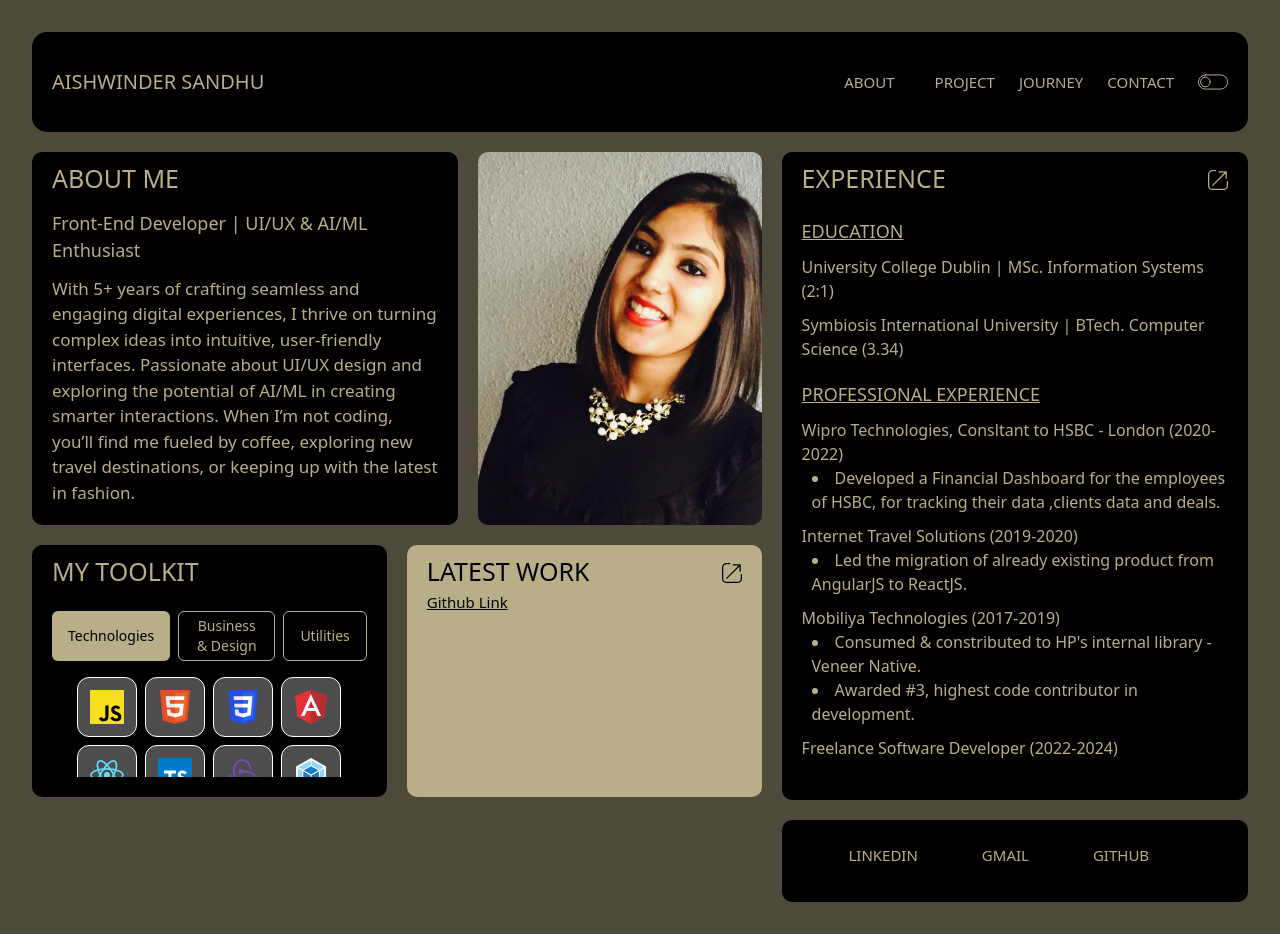
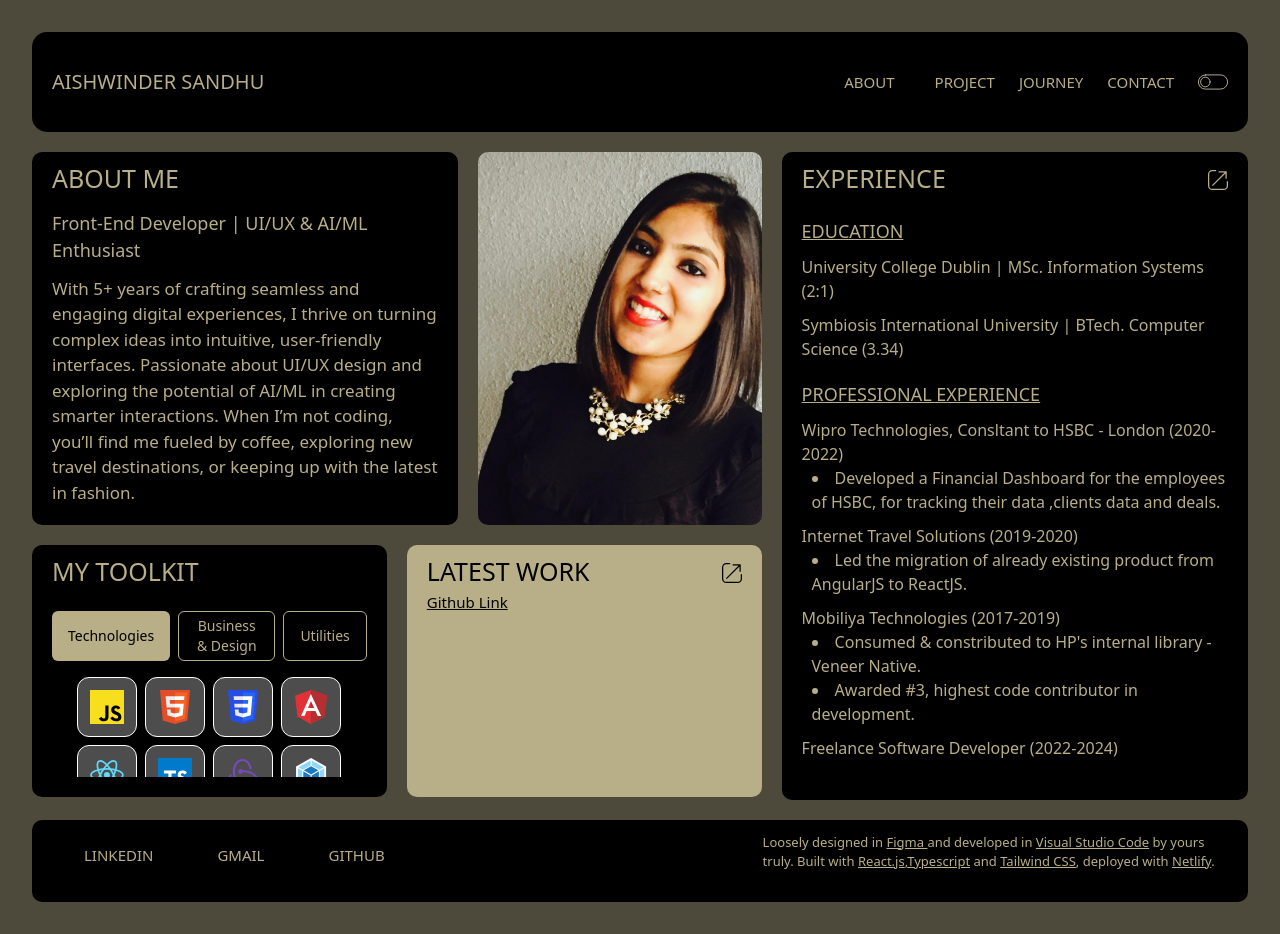
Before and after one commit to aishwindersandhu/portfolio, a React (Vite) app: page / in a window 1280 px wide. Built offline with nearby package versions, Linux system fonts and the light colour scheme.

Commit message:
Changes for Footer

```diff
--- a/src/App.tsx
+++ b/src/App.tsx
@@ -2,6 +2,7 @@ import React, { useContext } from 'react';
 import { Header } from './components/Header';
 import { ThemeContext, ThemeContextProvider } from './components/ThemeContext';
 import { LayoutComponent } from './components/Layout';
+import { Footer } from './components/Footer';
 import '../src/index.css';
 //can also include styled components here, to improve way of writing and assembling components
 export default function App() {
@@ -20,6 +21,7 @@ export default function App() {
             <div>
             </div>
           </div>
+           <div className="flex flex-row  mt-5"><Footer></Footer></div>
         </div>
       </div>
   );
--- a/src/components/Experience.tsx
+++ b/src/components/Experience.tsx
@@ -53,7 +53,6 @@ export const Experience = () => {
               </ul>
               </div>
             <div className="experience-data"><a  href="https://www.questglobal.com/" target="_blank"><b>Freelance Software Developer (2022-2024)</b></a></div>
-
           </div>
 
         </div>
--- a/src/components/Footer.tsx
+++ b/src/components/Footer.tsx
@@ -1,15 +1,18 @@
 import React, { useContext } from 'react';
 import { ThemeContext } from './ThemeContext';
+import '../styles/footer.css'
 
 export const Footer = () => {
-  const {lightMode} = useContext(ThemeContext);
+  const { lightMode } = useContext(ThemeContext);
   const styles = {
-    footerSection: `${lightMode ? `bg-[#CEC4A7]`:`bg-black`} h-full about-section pt-2 p-5 w-full`
+    footerSection: `${lightMode ? `bg-[#CEC4A7]` : `bg-black`} h-full about-section pt-2 p-5 w-full`
   }
   return (
     <React.Fragment>
       <div className={styles.footerSection}>
-        <nav style={{ display: 'flex', justifyContent: 'center' }}>
+        <div className="flex flex-row">
+          <div className="w-3/5">
+            <nav style={{ display: 'flex', justifyContent: 'left' }}>
               <a href="https://www.linkedin.com/in/aishwinder-sandhu-3b5002102/"
                 target="_blank"
                 className="header-nav" style={{ margin: '1rem 2rem 1rem 2rem' }} >LINKEDIN</a>
@@ -19,6 +22,16 @@ export const Footer = () => {
               <a href="#contact" className="header-nav"></a>
             </nav>
           </div>
+          <div className="w-2/5 footerNote">
+            <div>Loosely designed in <a href="https://www.figma.com/design/jqBJpvykIWkLrIWbITWCmx/Aishwinder-Portfolio-Dark?node-id=0-1&p=f&t=YUlEc73l9fWzA1jA-0" target='_blank' className="footerTech">Figma </a>
+             and developed in <a href="https://code.visualstudio.com/" className="footerTech" target="blank">Visual Studio Code</a> by yours truly. Built with <a href="https://react.dev/" className="footerTech" target="_blank">React.js</a>,
+            <a href="https://www.typescriptlang.org/" className="footerTech" target="_blank">Typescript</a> and <a href="https://tailwindcss.com/" className="footerTech" target="_blank">Tailwind CSS</a>, deployed with <a href="https://www.netlify.com/" target="_blank" className="footerTech">Netlify</a>. </div>
+          </div>
+
+        </div>
+
+
+      </div>
     </React.Fragment>
   )
 }
--- a/src/components/Layout.tsx
+++ b/src/components/Layout.tsx
@@ -25,8 +25,6 @@ export const LayoutComponent = () => {
       </div>
       <div className="w-2/5">
         <div className="flex flex-row ml-5"><Experience></Experience></div>
-        {/* Extract this out to header level */}
-         <div className="flex flex-row ml-5 mt-5"><Footer></Footer></div>
       </div>
     </react.Fragment>
   )
--- /dev/null
+++ b/src/styles/footer.css
@@ -0,0 +1,7 @@
+.footerNote{
+  font-size: 13px;
+  padding: 5px;
+}
+.footerTech{
+  text-decoration: underline;
+}
```
Lines whose indentation alone changed are shown as unchanged.
